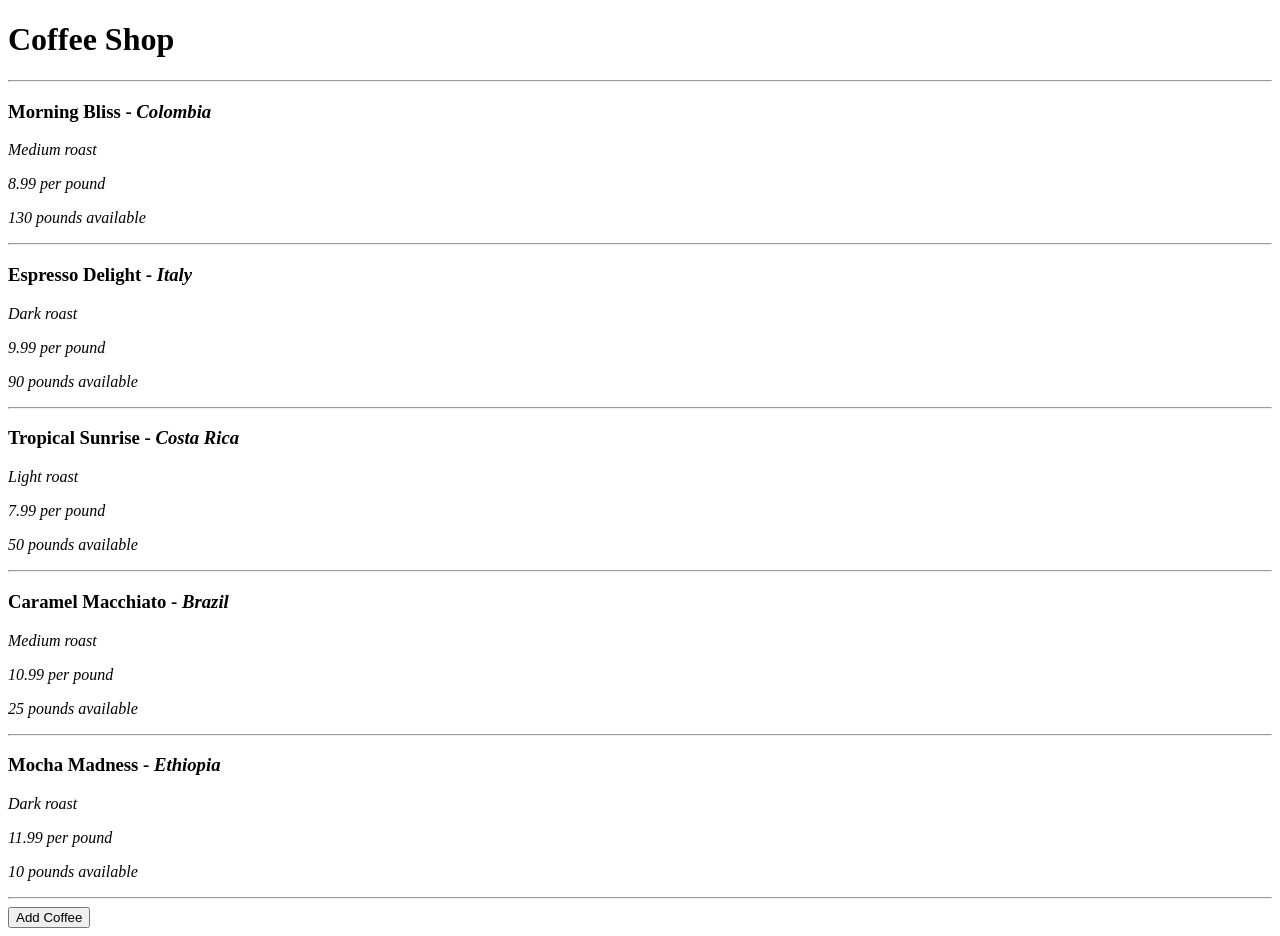
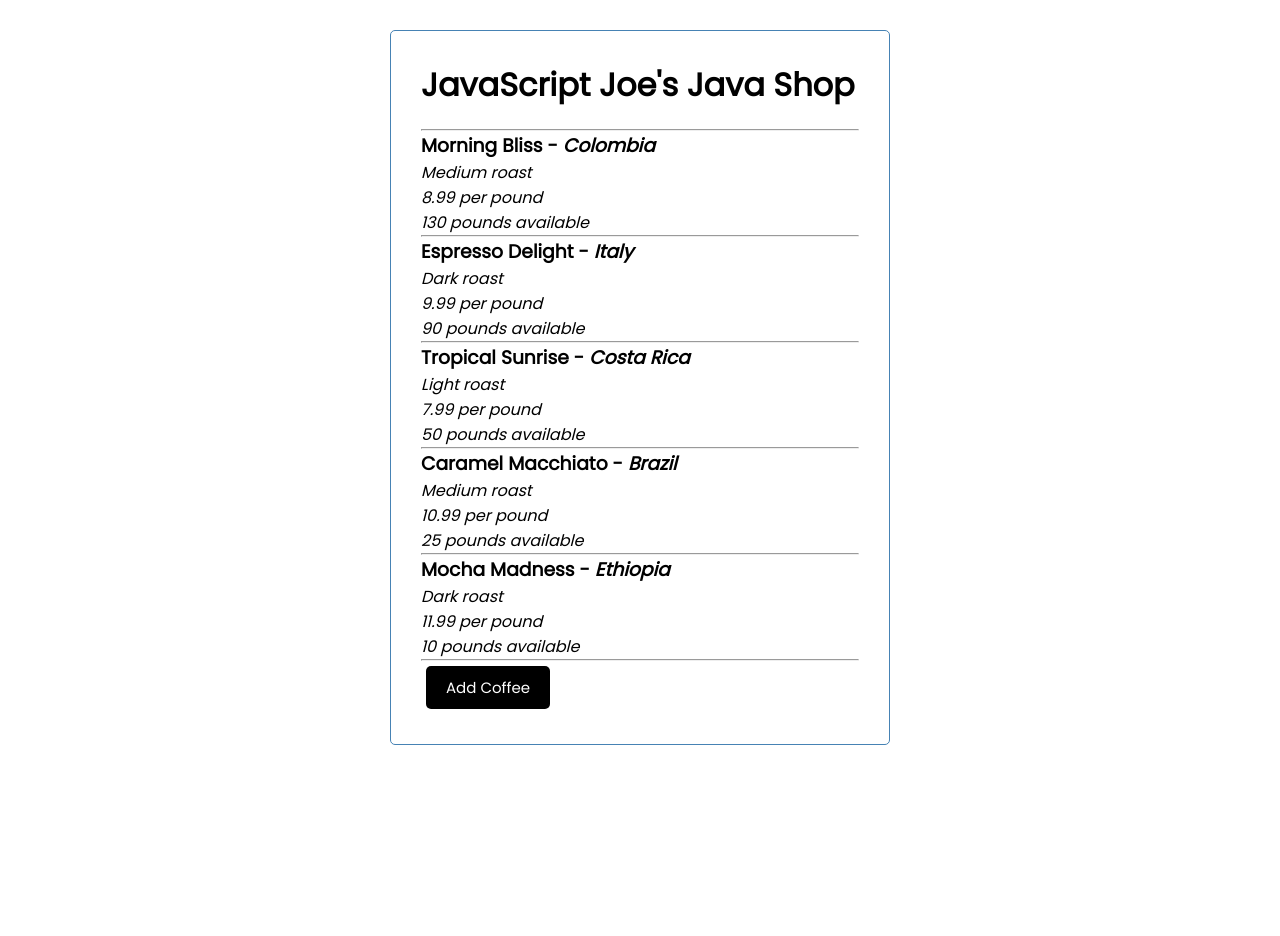
Before and after one commit to iamalion/coffee-shop, a React (Create React App) app: page / in a window 1280 px wide. After the commit the page ends 800 px from the top, so only its background shows below. Built offline with nearby package versions, Linux system fonts and the light colour scheme.

Commit message:
Begin styling

```diff
--- a/src/components/App.js
+++ b/src/components/App.js
@@ -4,10 +4,10 @@ import CoffeeControl from './CoffeeControl';
 
 const App = () => {
   return (
-    <React.Fragment>
+    <div className='container'>
       <Header />
       <CoffeeControl />
-    </React.Fragment>
+    </div>
   );
 }
 
--- a/src/components/CoffeeControl.js
+++ b/src/components/CoffeeControl.js
@@ -170,7 +170,7 @@ class CoffeeControl extends React.Component {
     return (
       <React.Fragment>
         {currentlyVisibleState}
-        <button onClick={this.handleClick}>{buttonText}</button>
+        <button className="btn" onClick={this.handleClick}>{buttonText}</button>
       </React.Fragment>
     );
   }
--- a/src/components/Header.js
+++ b/src/components/Header.js
@@ -2,10 +2,12 @@ import React from "react";
 
 function Header(){
   return (
-    <React.Fragment>
-      <h1>Coffee Shop</h1>
 
-    </React.Fragment>
+      <header className="header">
+        <h1>JavaScript Joe's Java Shop</h1>
+      </header>
+
+
   );
 }
 
--- a/src/index.css
+++ b/src/index.css
@@ -1,4 +1,4 @@
-/* @import url('https://fonts.googleapis.com/css2?family=Poppins:wght@300;400&display=swap');
+@import url('https://fonts.googleapis.com/css2?family=Poppins:wght@300;400&display=swap');
 
 * {
   box-sizing: border-box;
@@ -109,4 +109,4 @@ body {
 footer {
   margin-top: 30px;
   text-align: center;
-} */
+}
```
